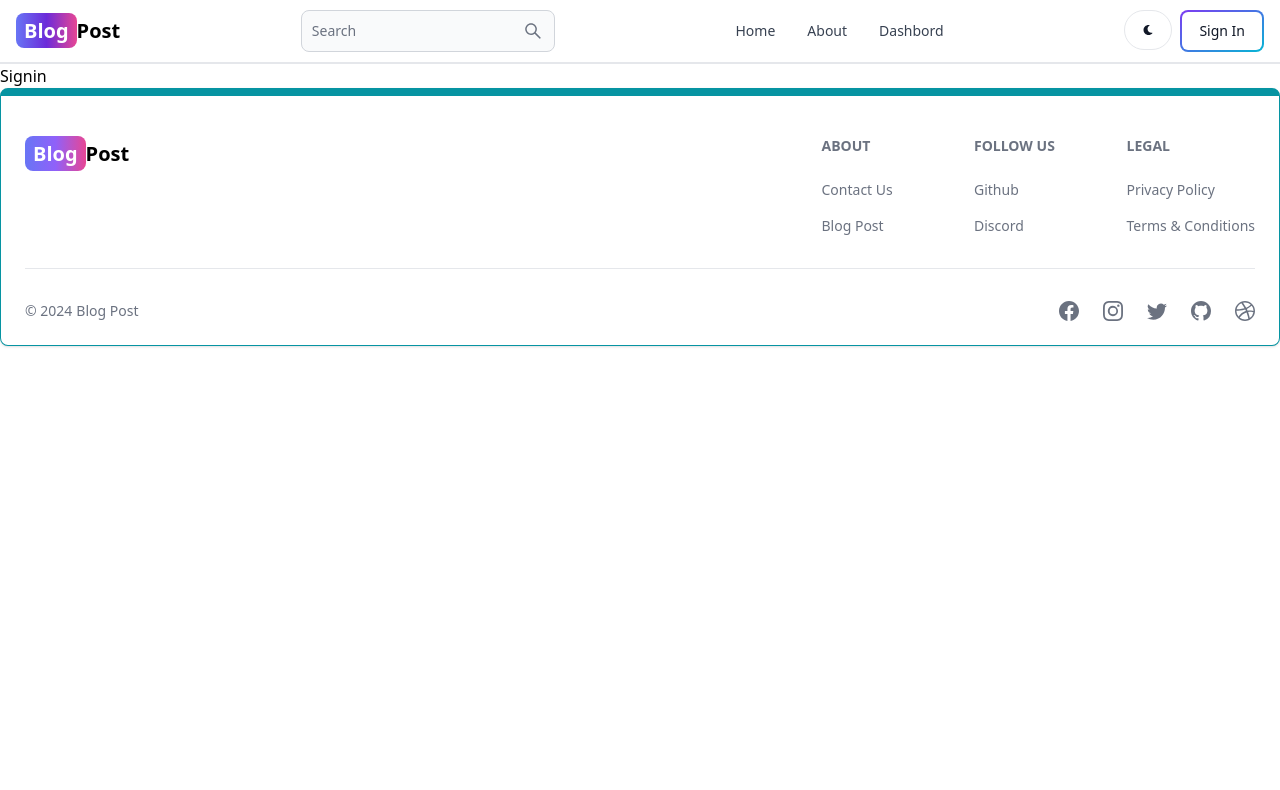
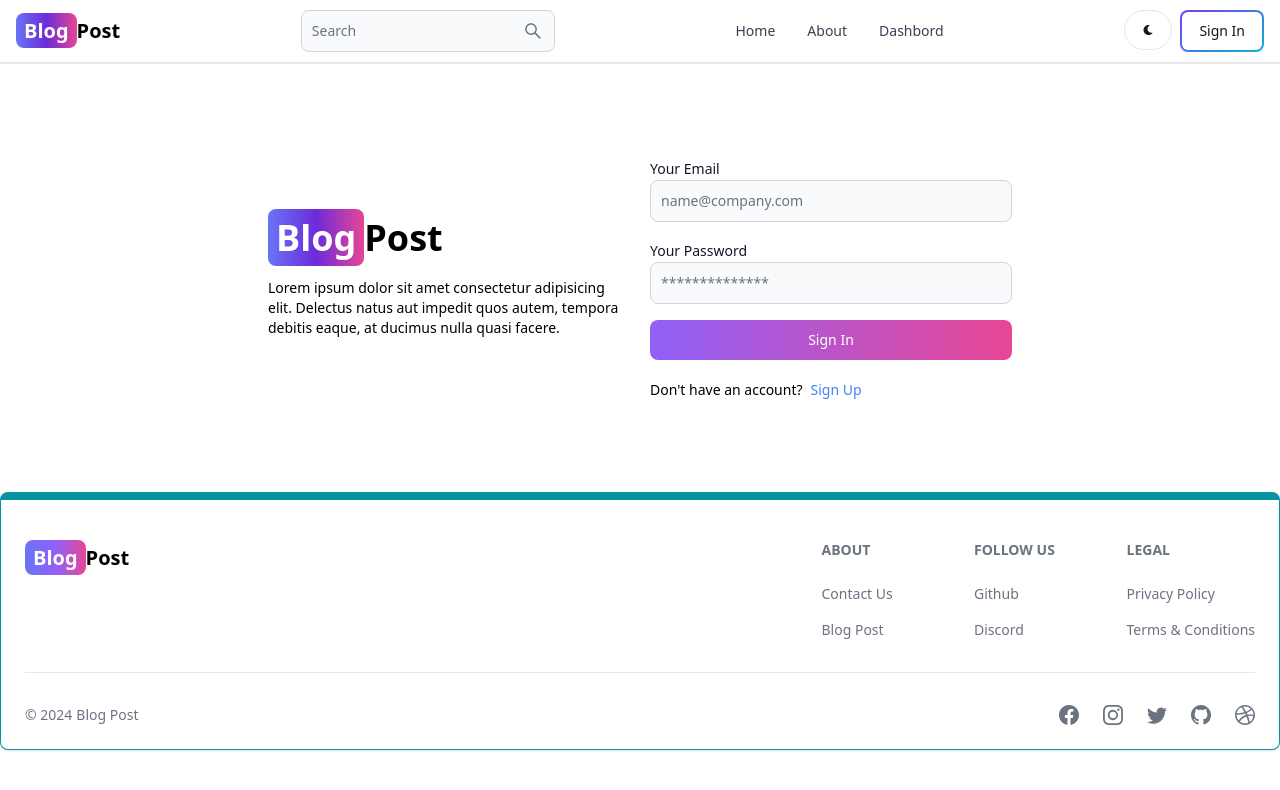
Before and after one commit to VikramKhetre/Blog-Post, a React (Vite) app in the folder client/: page /signin in a window 1280 px wide. Shown: the top 790 px of the page. Built offline with nearby package versions, Linux system fonts and the light colour scheme.

Commit message:
add functionality to signin

```diff
--- a/client/src/App.jsx
+++ b/client/src/App.jsx
@@ -3,7 +3,7 @@
 import Home from './pages/Home'
 import About from './pages/About'
 import Dashbord from './pages/Dashbord'
-import Signin from './pages/Signin'
+import SignIn from './pages/Signin'
 import SignUP from './pages/SignUp'
 import Header from './components/Header'
 import FooterCom from './components/FooterCom'
@@ -17,7 +17,7 @@
         <Route path='/'element={<Home/>}/>
         <Route path='/about'element={<About/>}/>
         <Route path='/dashbord'element={<Dashbord/>}/>
-        <Route path='/signin'element={<Signin/>}/>
+        <Route path='/signin'element={<SignIn/>}/>
         <Route path='/signup'element={<SignUP/>}/>
       </Routes>
       <FooterCom/>
--- a/client/src/pages/Signin.jsx
+++ b/client/src/pages/Signin.jsx
@@ -1,7 +1,100 @@
-export default function Signin(){
-    return(
-        <div>Signin</div>
-    )
+import { Link ,useNavigate} from "react-router-dom";
+import { Label, Navbar, TextInput, Button, Alert, Spinner } from "flowbite-react";
+import { useState } from "react";
+
+export default function SignIn() {
+    const [formData, setFormData] = useState({});
+    const [errorMsg, setErrorMsg]= useState(null);
+    const [loading, setLoading]= useState(false);
+    const navigate = useNavigate();
+
+    function handleChange(event){
+        setFormData({...formData, [event.target.id]:event.target.value.trim()});
+    }
+
+    const handleSubmit = async(event)=>{
+        event.preventDefault();
+        // if anyone subit withoud data
+        if(!formData.email|| !formData.password){
+            return setErrorMsg("please fill out all fields")
+        }
+        try{
+            setLoading(true)
+            setErrorMsg(null)
+            const res = await fetch("/api/auth/signin",{
+            method: 'POST',
+            headers: {'Content-Type':"application/json"},
+            body: JSON.stringify(formData),
+        });
+            const data = await res.json();
+            if(data.sucess === false){
+                return setErrorMsg(data.message)
+            }
+            setLoading(false)
+            if(res.ok){
+                navigate("/")
+            }
+    }catch(error){
+        // if there is any error at client side
+        setErrorMsg(error.message);
+        setLoading(false)
+    }
+};
+
+
+  return (
+    <div className="min-h-s m-20">
+      <div className="flex p-3 max-w-3xl mx-auto flex-col md:flex-row md:items-center gap-5">
+        {/* left */}
+        <div className="flex-1">
+          <Link to="/" className="font-bold dark:text-white text-4xl">
+            <span className="px-2 py-1 rounded-lg text-white bg-gradient-to-r from-indigo-500 via-purple-700 to-pink-500">
+              Blog
+            </span>
+            Post
+          </Link>
+          <p className="text-sm mt-5">
+            Lorem ipsum dolor sit amet consectetur adipisicing elit. Delectus
+            natus aut impedit quos autem, tempora debitis eaque, at ducimus
+            nulla quasi facere.
+          </p>
+        </div>
+        {/* right */}
+        <div className="flex-1">
+          <form className="flex flex-col gap-4" onSubmit={handleSubmit}>
+            <div>
+              <Label value="Your Email" />
+              <TextInput type="email" placeholder="name@company.com" id="email" onChange={handleChange}/>
+            </div>
+            <div>
+              <Label value="Your Password" />
+              <TextInput type="password" placeholder="**************" id="password" onChange={handleChange}/>
+            </div>
+            <Button gradientDuoTone="purpleToPink" type="submit" disabled={loading}>
+            {
+                loading ? (
+                    <>
+                    <Spinner size='sm'/>
+                    <span className="pl-3">Loading...</span>
+                    </>
+                ): "Sign In"
+            }
+            </Button>
+          </form>
+          <div className="flex gap-2 text-sm mt-5">
+            <span>Don't have an account?</span>
+            <Link to="/signUp" className="text-blue-500">
+              Sign Up
+            </Link>
+          </div>
+          {errorMsg &&(
+            <Alert className="mt-5 "color='failure'>
+                {errorMsg}
+            </Alert>
+          )
+            }
+        </div>
+      </div>
+    </div>
+  );
 }
-
-import React from 'react'
```
